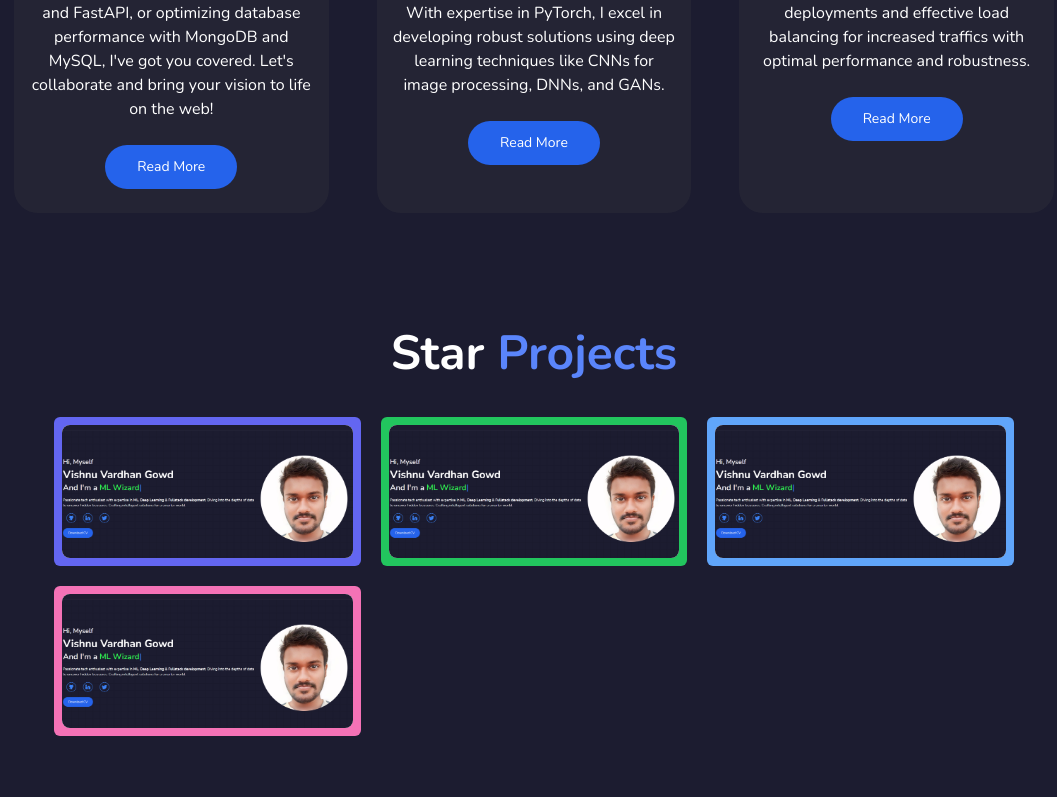
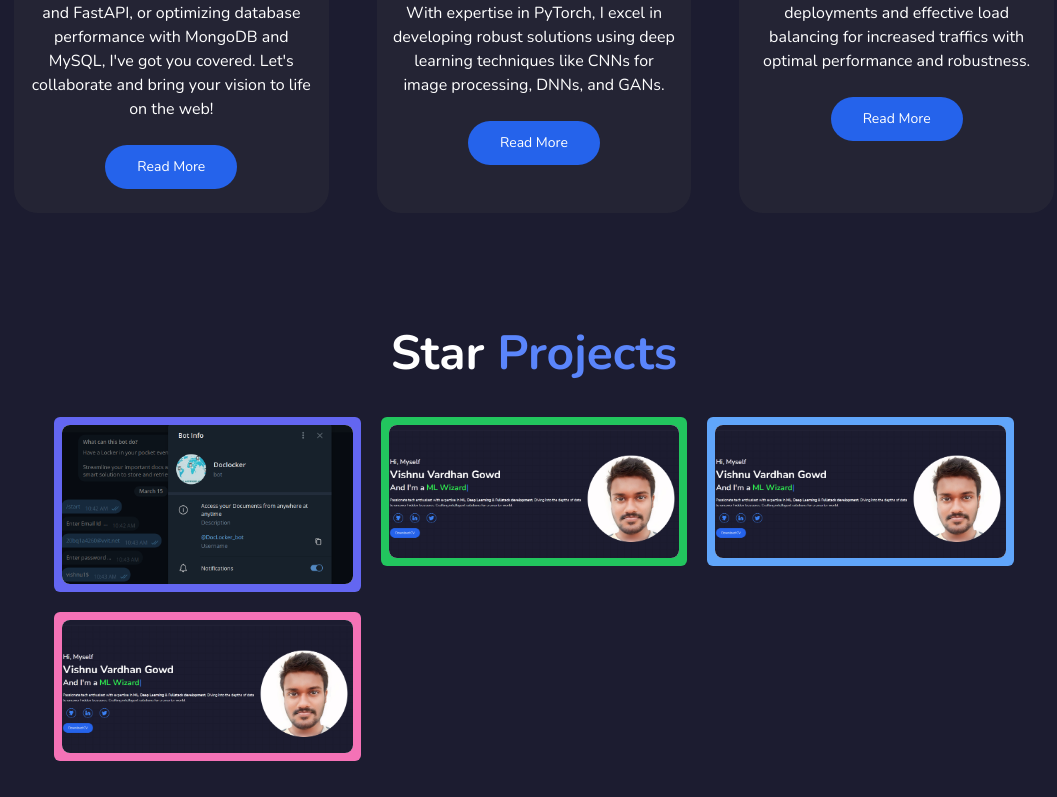
Before and after one commit to vishnuvardhanvaka/Portfolio, a Next.js app: page / in a window 1280 px wide. Shown: the part 2000-2797 px from the top of the page, without its empty margins (106-1163 px from the left). Built offline with nearby package versions, Linux system fonts and the light colour scheme.

Commit message:
docLocker project

```diff
--- a/src/app/components/Projects.tsx
+++ b/src/app/components/Projects.tsx
@@ -7,6 +7,8 @@ import {
     SiTailwindcss,
     SiFastapi,
     SiPostgresql,
+    SiPython,
+    SiTelegram,
     SiMongodb,
     SiAlwaysdata
 
@@ -14,15 +16,16 @@ import {
 import { FaCloud } from "react-icons/fa";
 import { LuBrainCircuit } from "react-icons/lu";
 import { IconType } from 'react-icons'
+import { FaAws } from "react-icons/fa6";
 import { DirectionAwareHover } from "../../components/ui/direction-aware-hover";
 
 export default function Projects() {
     const projects = [
         {
-            title: "E-Learning Platform",
-            tech: [SiNextdotjs, SiPostgresql, SiFastapi, SiTailwindcss],
-            link: "http://localhost:3000/",
-            cover: "/portfolio.png",
+            title: "DocLocker",
+            tech: [SiPython, SiTelegram, SiMongodb, FaAws],
+            link: "https://t.me/DocLocker_bot/",
+            cover: "/docLocker.png",
             background: "bg-indigo-500",
         },
         {
@@ -53,7 +56,7 @@ export default function Projects() {
             <div className="grid grid-cols-1 md:grid-cols-3 gap-5 lg:px-20">
                 {projects.map((project, index) => {
                     return (
-                        <Link href={project.link} key={index}>
+                        <Link href={project.link} target="_blank" key={index}>
                             <div className={cn(
                                 "p-2 rounded-md",
                                 project.background
```
Also changed, not shown: public/docLocker.png (added).
